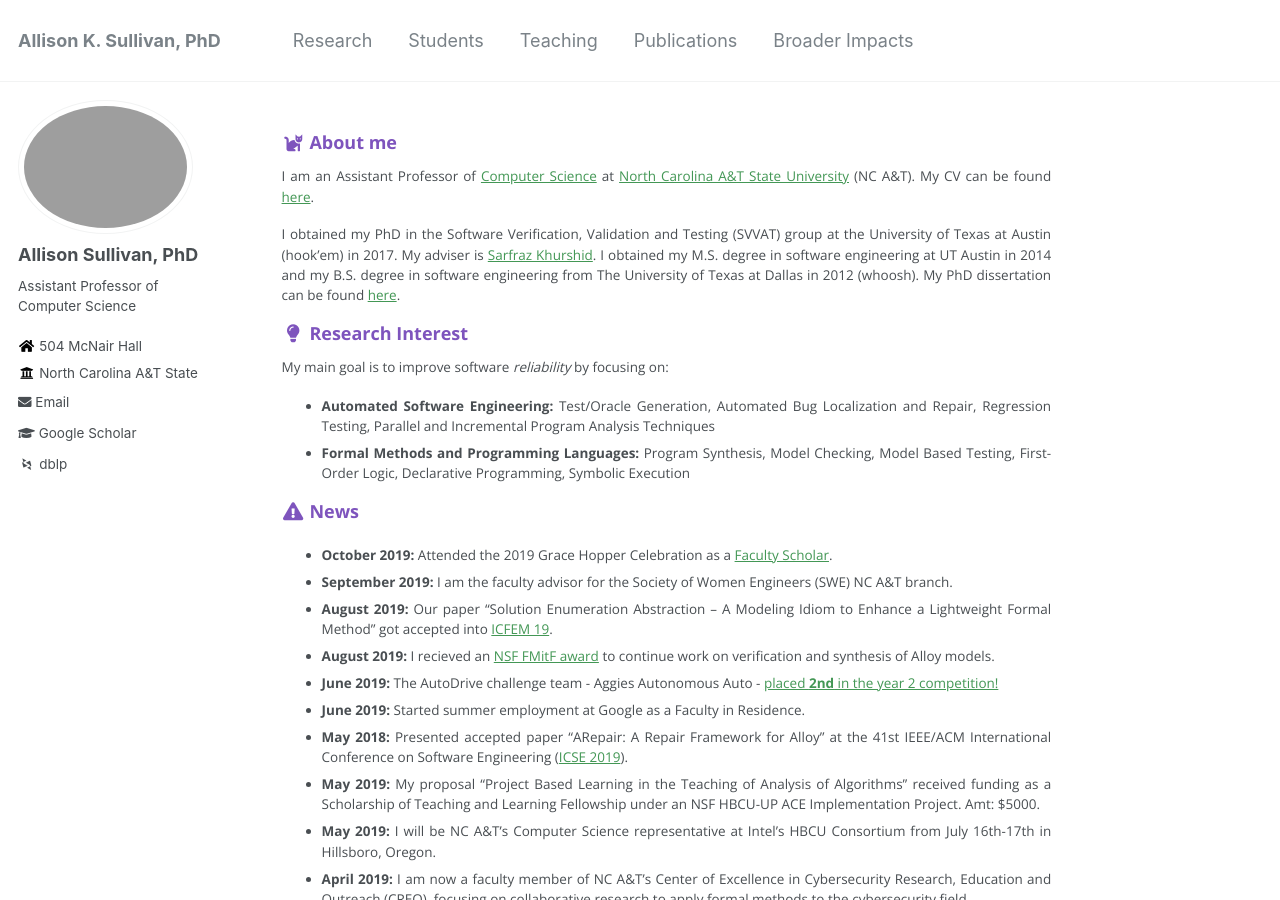
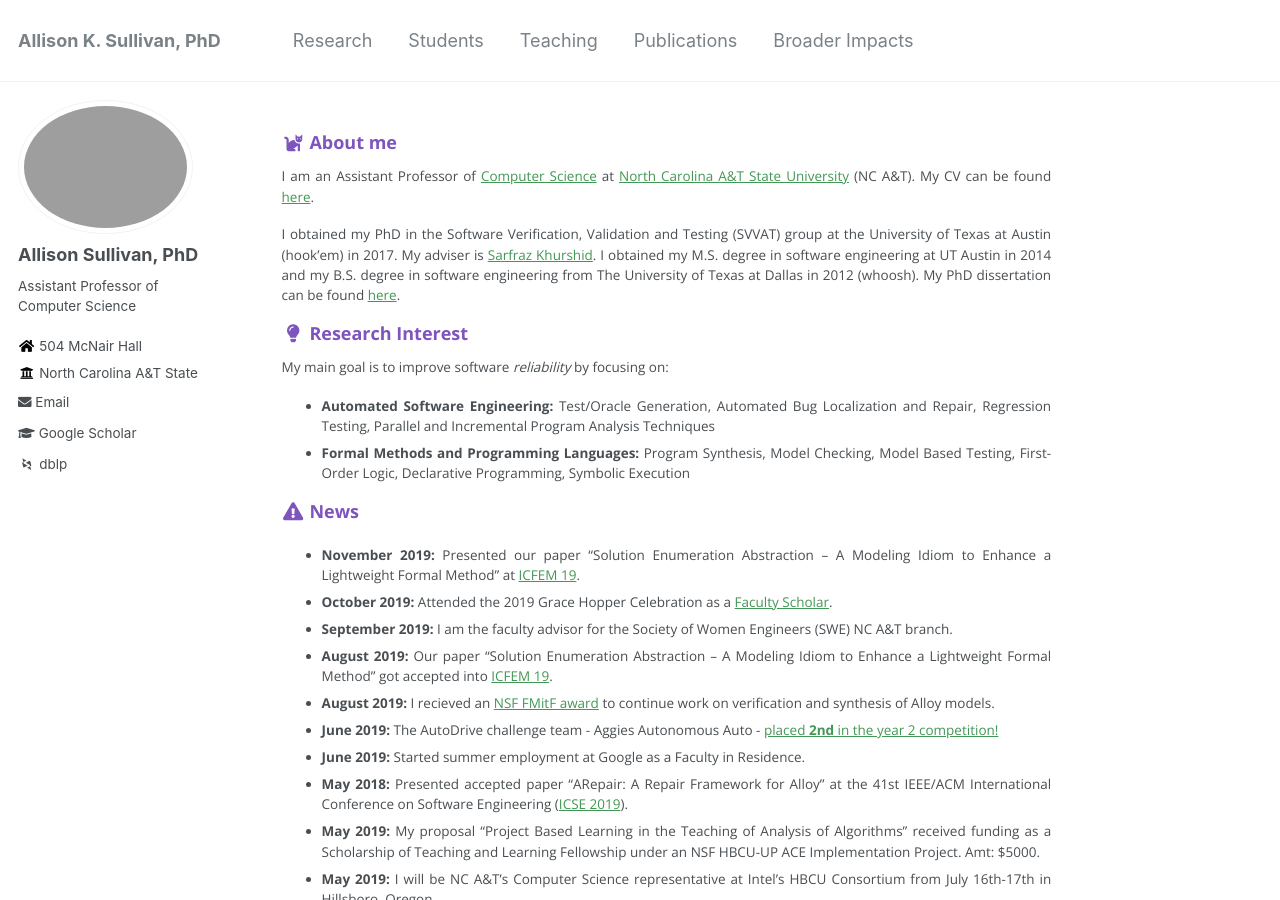
Before and after one commit to Allisonius/allisonius.github.io, a Jekyll site: the page built from _pages/about.md, in a window 1280 px wide and 900 px high. Built offline with Jekyll 4.4.1, drawn with Linux system fonts in a browser that asks for light colours; some web fonts are replaced.

Commit message:
Update about.md

```diff
--- a/_pages/about.md
+++ b/_pages/about.md
@@ -21,6 +21,7 @@ My main goal is to improve software _reliability_ by focusing on:
   * **Formal Methods and Programming Languages:** Program Synthesis, Model Checking, Model Based Testing, First-Order Logic, Declarative Programming, Symbolic Execution
 
 ### <i class="fa fa-fw fa-exclamation-triangle" aria-hidden="true"></i> News
+ * **November 2019:** Presented our paper "Solution Enumeration Abstraction -- A Modeling Idiom to Enhance a Lightweight Formal Method" at [ICFEM 19](http://csse.szu.edu.cn/icfem2019/).
 * **October 2019:** Attended the 2019 Grace Hopper Celebration as a [Faculty Scholar](https://ghc.anitab.org/2019-student-academic/scholarships/our-ghc-19-scholars-2/attachment/sullivan-allison/).
  * **September 2019:** I am the faculty advisor for the Society of Women Engineers (SWE) NC A&T branch.
  * **August 2019:** Our paper "Solution Enumeration Abstraction -- A Modeling Idiom to Enhance a Lightweight Formal Method" got accepted into [ICFEM 19](http://csse.szu.edu.cn/icfem2019/).
```
